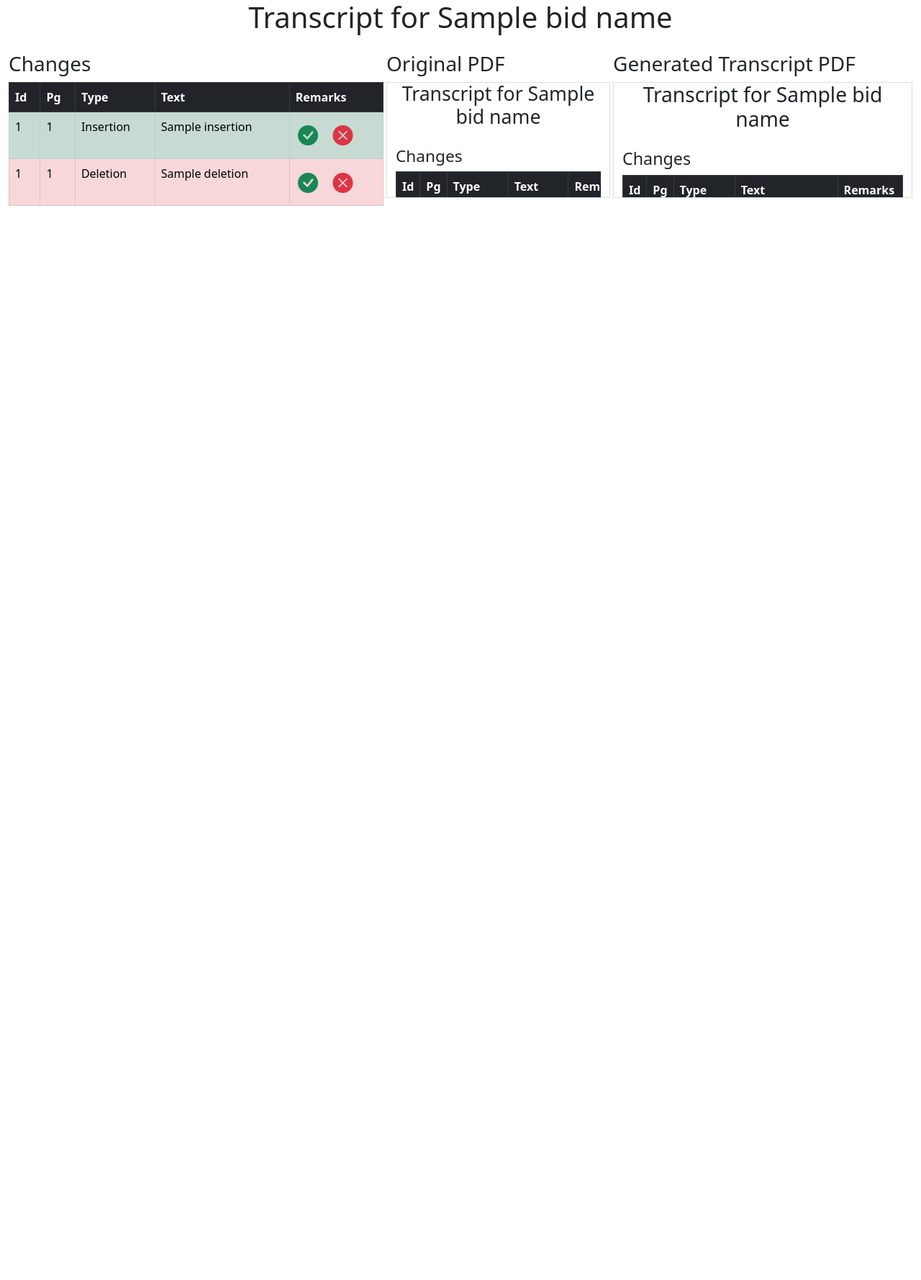
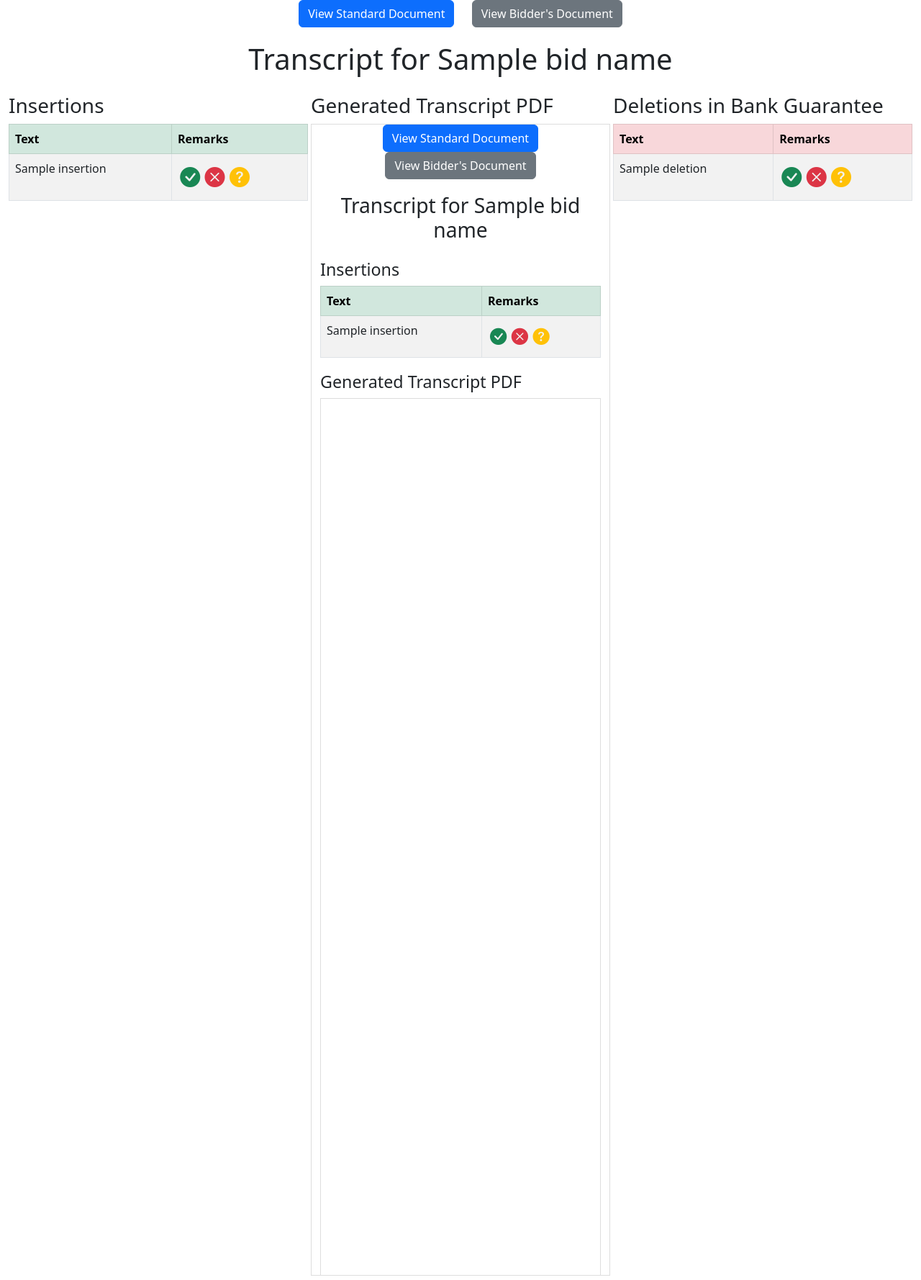
Before and after one commit to shubham-gupta0/NTPC__, a FastAPI app: template templates/transcript.html in a window 1280 px wide. Shown: the whole page at 72% size. Before the commit the page ends 286 px from the top, so only its background shows below. Run offline with FastAPI, Linux system fonts and the light colour scheme; the template is opened without the code that fills it: most values are stand-ins (such as "Sample title", 1, 10 or a date in 2020); parts of the project's set-up code (start-up, migrations or seed data) failed here and were passed over.

Commit message:
minor changes

```diff
--- a/templates/transcript.html
+++ b/templates/transcript.html
@@ -1,4 +1,3 @@
-<!-- templates/transcript.html -->
 <!DOCTYPE html>
 <html>
 <head>
@@ -10,7 +9,7 @@
     <style>
         .pdf-iframe {
             width: 100%;
-            height: 70%;
+            height: 1600px;
             border: 1px solid #ddd;
         }
         /* Adjust headings for consistency */
@@ -23,7 +22,6 @@
             border: none;
             cursor: pointer;
             padding: 0.2rem; /* Increased padding */
-            margin-right: 10px; /* Increased margin */
             display: inline-flex;
             align-items: center;
             justify-content: center;
@@ -34,57 +32,59 @@
         .decision-btn:hover {
             opacity: 0.7;
         }
+        /* Additional styles for button container */
+        .button-container {
+            margin-bottom: 20px;
+            text-align: center;
+        }
+        .button-container .btn {
+            margin: 0 10px;
+        }
     </style>
 </head>
 <body>
     <div class="container-fluid">
+        <!-- Button Container -->
+        <div class="button-container">
+            <a href="{{ standard_document_url }}" class="btn btn-primary" target="_blank">
+                View Standard Document
+            </a>
+            <a href="{{ bidder_document_url }}" class="btn btn-secondary" target="_blank">
+                View Bidder's Document
+            </a>
+        </div>
+
         <h1 class="mb-4 text-center">Transcript for {{ bid_name }}</h1>
         <div class="row g-1">
-            <!-- Section 1: Insertions and Deletions Tables -->
-            <div class="col-md-5">
-                <h3>Changes</h3>
-                {% if insertions or deletions %}
-                <div class="table-responsive  table-section">
+            <!-- Section 1: Insertions Table -->
+            <div class="col-md-4">
+                <h3>Insertions</h3>
+                {% if insertions %}
+                <div class="table-responsive table-section">
                     <table class="table table-striped table-bordered table-hover">
-                        <thead class="table-dark">
+                        <thead class="table-success">
                             <tr>
-                                <th>Id</th>
-                                <th>Pg</th>
-                                <th>Type</th>
                                 <th>Text</th>
                                 <th>Remarks</th>
                             </tr>
                         </thead>
                         <tbody>
                             {% for insertion in insertions %}
-                            <tr class="table-success" data-id="{{ insertion.Index }}">
-                                <td>{{ insertion.Index }}</td>
-                                <td>{{ insertion.Page }}</td>
-                                <td>Insertion</td>
+                            <tr data-id="{{ insertion.Index }}">
                                 <td>{{ insertion }}</td>
                                 <td>
-                                    <button class="decision-btn" onclick="handleDecision('accept', '{{ insertion.Index }}')" aria-label="Accept Change">
+                                    <!-- Button Group Container for Horizontal Alignment -->
+                                    <div class="d-flex justify-content-start align-items-center gap-0">
+                                        <button class="decision-btn" onclick="handleDecision('accept', '{{ loop.index }}')" aria-label="Accept Change">
                                             <i class="bi bi-check-circle-fill text-success fs-3" title="Accept"></i>
                                         </button>
-                                    <button class="decision-btn" onclick="handleDecision('reject', '{{ insertion.Index }}')" aria-label="Reject Change">
+                                        <button class="decision-btn" onclick="handleDecision('reject', '{{ loop.index }}')" aria-label="Reject Change">
                                             <i class="bi bi-x-circle-fill text-danger fs-3" title="Reject"></i>
                                         </button>
-                                </td>
-                            </tr>
-                            {% endfor %}
-                            {% for deletion in deletions %}
-                            <tr class="table-danger" data-id="{{ deletion.Index }}">
-                                <td>{{ deletion.Index }}</td>
-                                <td>{{ deletion.Page }}</td>
-                                <td>Deletion</td>
-                                <td>{{ deletion }}</td>
-                                <td>
-                                    <button class="decision-btn" onclick="handleDecision('accept', '{{ deletion.Index }}')" aria-label="Accept Change">
-                                        <i class="bi bi-check-circle-fill text-success fs-3" title="Accept"></i>
+                                        <button class="decision-btn" onclick="handleDecision('ignore', '{{ loop.index }}')" aria-label="Ignore Change">
+                                            <i class="bi bi-question-circle-fill text-warning fs-3" title="Ignore"></i>
                                         </button>
-                                    <button class="decision-btn" onclick="handleDecision('reject', '{{ deletion.Index }}')" aria-label="Reject Change">
-                                        <i class="bi bi-x-circle-fill text-danger fs-3" title="Reject"></i>
-                                    </button>
+                                    </div>
                                 </td>
                             </tr>
                             {% endfor %}
@@ -92,27 +92,62 @@
                     </table>
                 </div>
                 {% else %}
-                <p>No changes available.</p>
+                <p>No insertions available.</p>
                 {% endif %}
             </div>
 
-            <!-- Section 2: Original PDF -->
-            <div class="col-md-3">
-                <h3>Original PDF</h3>
-                {% if original_pdf_url %}
-                <iframe src="{{ original_pdf_url }}" class="pdf-iframe"  title="Original PDF"></iframe>
+            <!-- Section 2: Transcript PDFs -->
+            <div class="col-md-4">
+                <div class="row">
+                    <!-- Generated Transcript PDF -->
+                    <div class="col-12">
+                        <h3>Generated Transcript PDF</h3>
+                        {% if generated_pdf_url %}
+                        <iframe src="{{ generated_pdf_url }}" class="pdf-iframe" title="Generated Transcript PDF"></iframe>
                         {% else %}
-                <p>Original PDF not available.</p>
+                        <p>Transcript PDF not available.</p>
                         {% endif %}
                     </div>
+                </div>
+            </div>
 
-            <!-- Section 3: Generated Transcript PDF -->
+            <!-- Section 3: Deletions Table -->
             <div class="col-md-4">
-                <h3>Generated Transcript PDF</h3>
-                {% if generated_pdf_url %}
-                <iframe src="{{ generated_pdf_url }}" class="pdf-iframe"  title="Generated Transcript PDF"></iframe>
+                <h3>Deletions in Bank Guarantee</h3>
+                {% if deletions %}
+                <div class="table-responsive table-section">
+                    <table class="table table-striped table-bordered table-hover">
+                        <thead class="table-danger">
+                            <tr>
+                                <th>Text</th>
+                                <th>Remarks</th>
+                            </tr>
+                        </thead>
+                        <tbody>
+                            {% for deletion in deletions %}
+                            <tr data-id="{{ deletion.Index }}">
+                                <td>{{ deletion }}</td>
+                                <td>
+                                    <!-- Button Group Container for Horizontal Alignment -->
+                                    <div class="d-flex justify-content-start align-items-center gap-0">
+                                        <button class="decision-btn" onclick="handleDecision('accept', '{{ loop.index }}')" aria-label="Accept Change">
+                                            <i class="bi bi-check-circle-fill text-success fs-3" title="Accept"></i>
+                                        </button>
+                                        <button class="decision-btn" onclick="handleDecision('reject', '{{ loop.index }}')" aria-label="Reject Change">
+                                            <i class="bi bi-x-circle-fill text-danger fs-3" title="Reject"></i>
+                                        </button>
+                                        <button class="decision-btn" onclick="handleDecision('ignore', '{{ loop.index }}')" aria-label="Ignore Change">
+                                            <i class="bi bi-question-circle-fill text-warning fs-3" title="Ignore"></i>
+                                        </button>
+                                    </div>
+                                </td>
+                            </tr>
+                            {% endfor %}
+                        </tbody>
+                    </table>
+                </div>
                 {% else %}
-                <p>Transcript PDF not available.</p>
+                <p>No deletions available.</p>
                 {% endif %}
             </div>
         </div>
```
Also changed, not shown: hyperlink_outputs/hyperlink_test1.html (+22 -51 lines), output/comparison_result_test1.html (+41 -67 lines), output/deletions_test1.csv (+33 -53 lines), output/insertions_test1.csv (+26 -24 lines), output/results_test1.json, 1 other file. Lines whose indentation alone changed are shown as unchanged.
